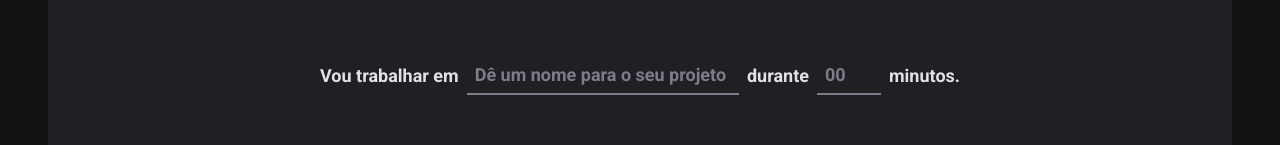
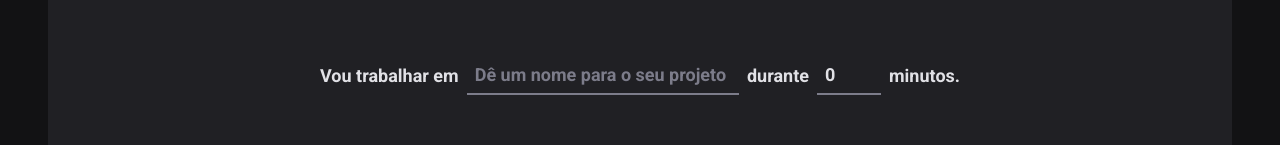
Before and after one commit to iMetzker/pomo-app, a React (Vite) app: page / in a window 1280 px wide. Shown: the part 169-314 px from the top of the page. Built offline with nearby package versions, Linux system fonts and the light colour scheme.

Commit message:
feat: form validation zod

```diff
--- a/package.json
+++ b/package.json
@@ -10,12 +10,14 @@
     "preview": "vite preview"
   },
   "dependencies": {
+    "@hookform/resolvers": "^3.3.1",
     "phosphor-react": "^1.4.1",
     "react": "^18.2.0",
     "react-dom": "^18.2.0",
     "react-hook-form": "^7.46.1",
     "react-router-dom": "^6.15.0",
-    "styled-components": "^6.0.7"
+    "styled-components": "^6.0.7",
+    "zod": "^3.22.2"
   },
   "devDependencies": {
     "@rocketseat/eslint-config": "^2.1.0",
--- a/src/pages/Home/index.tsx
+++ b/src/pages/Home/index.tsx
@@ -9,18 +9,47 @@ import {
   MinutesAmountInput,
 } from "./styles";
 import { useForm } from "react-hook-form";
+import { zodResolver } from '@hookform/resolvers/zod';
+import * as zod from 'zod';
 
 export function Home() {
+
+  // criando um schema de validação, utilizando o zod
+  // zod.object pq está sendo  retornado um objeto em handleCreateNewCycle com as duas informações de register
+  const newCicleFormValidationSchema = zod.object({
+    task: zod
+      .string()
+      .min(1, 'Informe a tarefa'),
+    minutesAmount: zod
+      .number()
+      .min(5, 'O ciclo precisa ter no mínimo 5 minutos')
+      .max(60, 'O ciclo precisa ter no máximo 60 minutos'),
+  })
+
+  // interface NewCycleFormData {
+  //   task: string
+  //   minutesAmount: number
+  // }
+
+  // utilizando o potencial do zod em se integrar ao typescript, extraindo do schema a typagem
+  type NewCycleFormData = zod.infer<typeof newCicleFormValidationSchema>
+
   // register  recebe um nome do input e retorna alguns métodos para trabalharmos com input : onChange, onBlur, onFocus ...
+  const { register, handleSubmit, watch, formState } = useForm<NewCycleFormData>({
+    resolver: zodResolver(newCicleFormValidationSchema),
+    defaultValues: {
+      task: '',
+      minutesAmount: 0,
+    }
+  }); // retorna um objeto
 
-  const { register, handleSubmit, watch } = useForm(); // retorna um objeto
-
-  // data são os dados que são retornados
-  function handleCreateNewCycle(data: any) {
+  // data recebe os dados que são retornados
+  function handleCreateNewCycle(data: NewCycleFormData) {
     console.log(data);
   }
 
-  // observar  os campos parecido com o useState
+  console.log(formState.errors)
+  // watch observa  os campos, parecido com o useState / observa o campo nomeado pelo {...register('task')}
   const task = watch("task");
   const isSubmitDisabled = !task;
 
```
Also changed, not shown: 2 other files (tests, documents, lock files or other folders).
